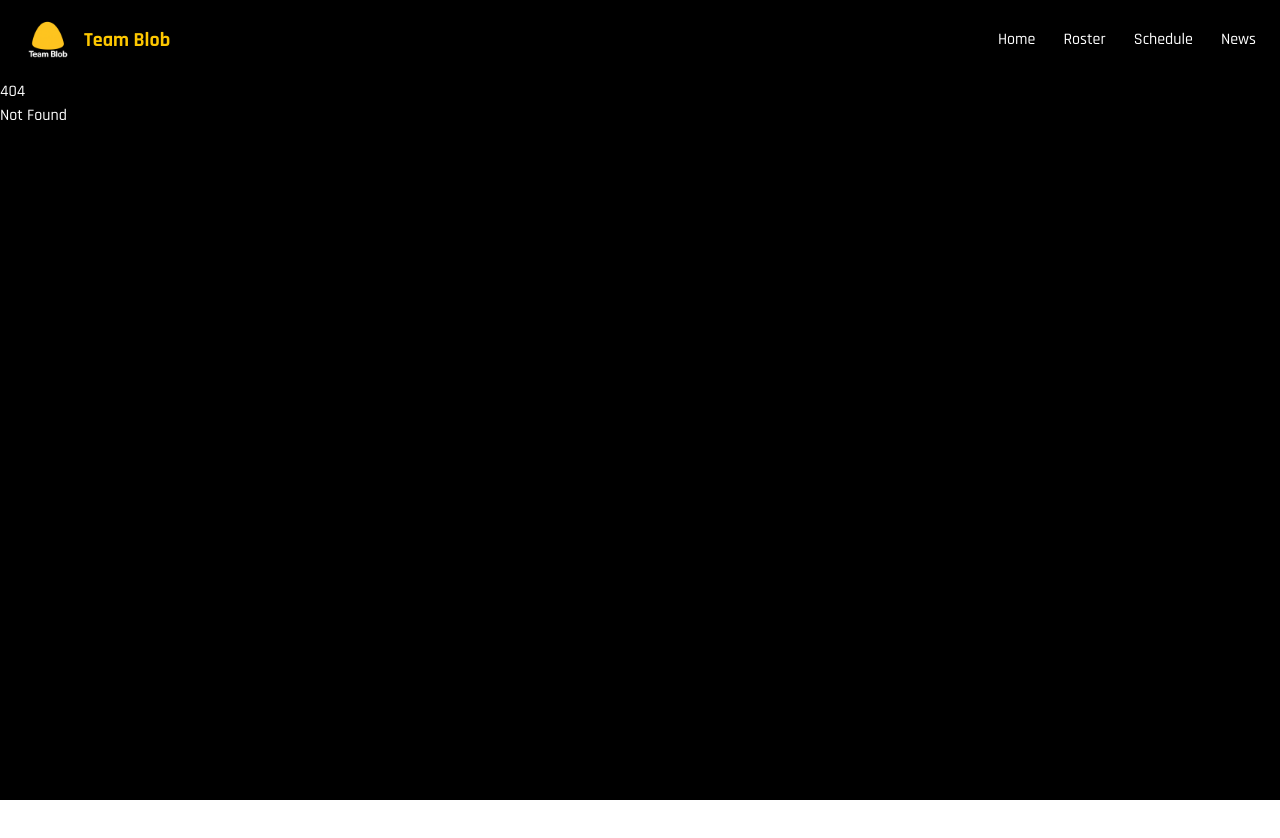
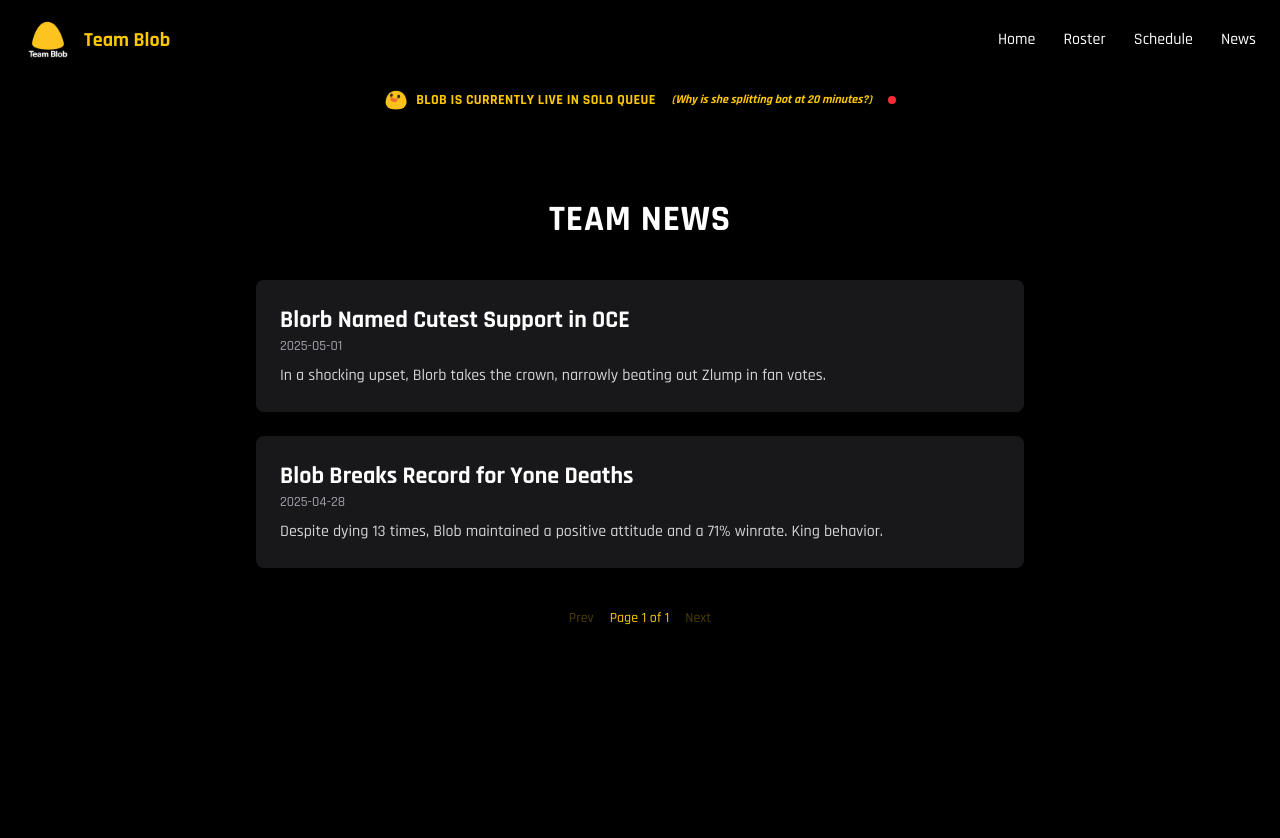
Before and after one commit to Mooshieblob1/team-blob, a SvelteKit app: page /news in a window 1280 px wide. Before the commit this address had no page. Shown: the top 838 px of the page. Before the commit the page ends 800 px from the top, so only its background shows below. Built offline with nearby package versions, Linux system fonts and the light colour scheme.

Commit message:
feat(ui): add live Blob banner with dynamic solo queue messages + build schedule & news pages

```diff
--- /dev/null
+++ b/src/lib/data/matches.ts
@@ -0,0 +1,20 @@
+export const matches = [
+	{
+		opponent: 'Team Drip',
+		date: '2025-05-10',
+		time: '18:00 AEST',
+		result: null
+	},
+	{
+		opponent: 'GigaChads United',
+		date: '2025-05-13',
+		time: '20:00 AEST',
+		result: 'Win 2-1'
+	},
+	{
+		opponent: 'Bronze 5 Blitzers',
+		date: '2025-05-16',
+		time: '16:00 AEST',
+		result: 'Loss 0-2'
+	}
+];
--- /dev/null
+++ b/src/lib/data/news.ts
@@ -0,0 +1,13 @@
+export const news = [
+	{
+		title: 'Blorb Named Cutest Support in OCE',
+		date: '2025-05-01',
+		content: 'In a shocking upset, Blorb takes the crown, narrowly beating out Zlump in fan votes.'
+	},
+	{
+		title: 'Blob Breaks Record for Yone Deaths',
+		date: '2025-04-28',
+		content:
+			'Despite dying 13 times, Blob maintained a positive attitude and a 71% winrate. King behavior.'
+	}
+];
--- a/src/routes/+layout.svelte
+++ b/src/routes/+layout.svelte
@@ -1,13 +1,27 @@
-<script>
+<script lang="ts">
 	import '../app.css';
+
+	const blobMessages = [
+		"She's probably inting.",
+		'She forgot to buy boots!',
+		'Blob locked in Teemo again...',
+		'Why is she splitting bot at 20 minutes?',
+		"She just Flash-Q'd the tower.",
+		'Blob is vibing in the fountain.',
+		'She bought Mejai’s at 0/5/0.',
+		'Coaching? Never heard of it.',
+		'Solo queue menace spotted.',
+		'Streaming with 2 viewers and 10 deaths!'
+	];
+
+	const randomMsg = blobMessages[Math.floor(Math.random() * blobMessages.length)];
 </script>
 
-<!-- Simulates the body -->
 <div class="min-h-screen bg-black text-white">
-	<!-- Sticky nav -->
-	<nav
-		class="fixed top-0 left-0 w-full z-50 bg-black/80 backdrop-blur text-white flex items-center justify-between px-6 py-4 shadow-md"
-	>
+	<!-- Fixed top: nav + banner -->
+	<div class="fixed top-0 left-0 w-full z-50 bg-black/80 backdrop-blur shadow-md">
+		<!-- Navbar -->
+		<nav class="flex items-center justify-between px-6 py-4">
 			<div class="flex items-center space-x-3">
 				<img src="/team-blob-logo.png" class="h-12 w-auto" alt="Team Blob Logo" />
 				<span class="text-yellow-400 text-xl font-bold">Team Blob</span>
@@ -21,8 +35,23 @@
 			</div>
 		</nav>
 
+		<!-- Live banner -->
+		<div
+			class="bg-blob text-yellow-400 py-2 px-4 flex items-center justify-center gap-2 text-sm font-semibold"
+		>
+			<img
+				src="/images/blob.png"
+				alt="Blob"
+				class="w-6 h-6 rounded-full object-cover border border-black"
+			/>
+			<span class="uppercase tracking-wide">Blob is currently live in solo queue</span>
+			<span class="text-xs italic ml-2">({randomMsg})</span>
+			<span class="animate-ping w-2 h-2 bg-red-500 rounded-full ml-2"></span>
+		</div>
+	</div>
+
 	<!-- Main page content will render here -->
-	<main class="pt-20">
+	<main class="pt-[7.5rem]">
 		<slot />
 	</main>
 </div>
--- /dev/null
+++ b/src/routes/news/+page.svelte
@@ -0,0 +1,38 @@
+<script lang="ts">
+	import { news } from '$lib/data/news';
+
+	const pageSize = 3;
+	let currentPage = 1;
+
+	$: totalPages = Math.ceil(news.length / pageSize);
+	$: paginated = news.slice((currentPage - 1) * pageSize, currentPage * pageSize);
+</script>
+
+<section class="min-h-screen bg-black text-white px-4 py-20">
+	<h1 class="text-center text-4xl font-bold text-blob mb-10 uppercase tracking-wide">Team News</h1>
+
+	<div class="max-w-3xl mx-auto space-y-6">
+		{#each paginated as article}
+			<div class="bg-zinc-900 p-6 rounded-lg shadow">
+				<h2 class="text-2xl font-bold">{article.title}</h2>
+				<p class="text-sm text-zinc-400 mb-2">{article.date}</p>
+				<p class="text-zinc-300">{article.content}</p>
+			</div>
+		{/each}
+	</div>
+
+	<!-- Pagination controls -->
+	<div class="mt-10 flex justify-center gap-4 text-sm text-yellow-400">
+		<button on:click={() => currentPage--} disabled={currentPage === 1} class="disabled:opacity-30">
+			Prev
+		</button>
+		<span>Page {currentPage} of {totalPages}</span>
+		<button
+			on:click={() => currentPage++}
+			disabled={currentPage === totalPages}
+			class="disabled:opacity-30"
+		>
+			Next
+		</button>
+	</div>
+</section>
--- /dev/null
+++ b/src/routes/schedule/+page.svelte
@@ -0,0 +1,31 @@
+<script lang="ts">
+	import { matches } from '$lib/data/matches';
+</script>
+
+<section class="min-h-screen bg-black text-white px-4 py-20">
+	<h1 class="text-center text-4xl font-bold text-blob mb-10 uppercase tracking-wide">
+		Match Schedule
+	</h1>
+
+	<div class="max-w-3xl mx-auto space-y-6">
+		{#each matches as match}
+			<div
+				class="bg-zinc-900 p-4 rounded-lg shadow flex flex-col sm:flex-row justify-between items-center"
+			>
+				<div class="text-center sm:text-left">
+					<p class="text-xl font-bold">{match.opponent}</p>
+					<p class="text-sm text-zinc-400">{match.date} • {match.time}</p>
+				</div>
+
+				<!-- Animated result -->
+				<div class="mt-2 sm:mt-0 text-sm font-bold">
+					{#if match.result}
+						<span class="text-green-400 animate-pulse">{match.result}</span>
+					{:else}
+						<span class="text-zinc-400 italic">Upcoming</span>
+					{/if}
+				</div>
+			</div>
+		{/each}
+	</div>
+</section>
```
Lines whose indentation alone changed are shown as unchanged.
